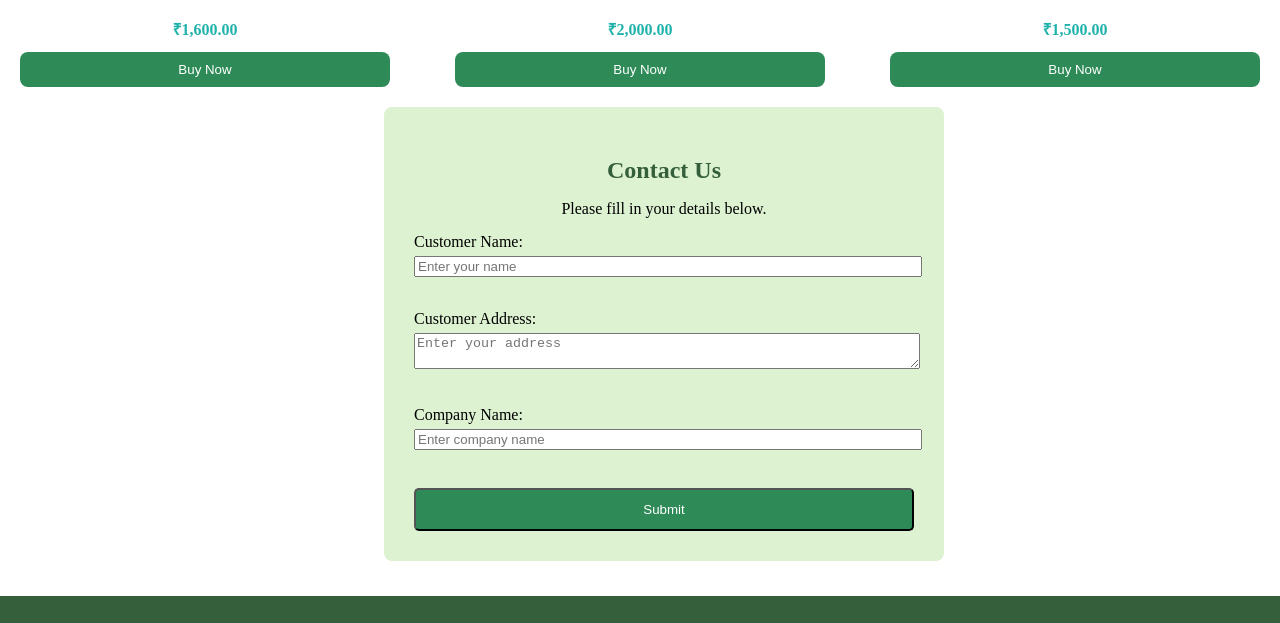
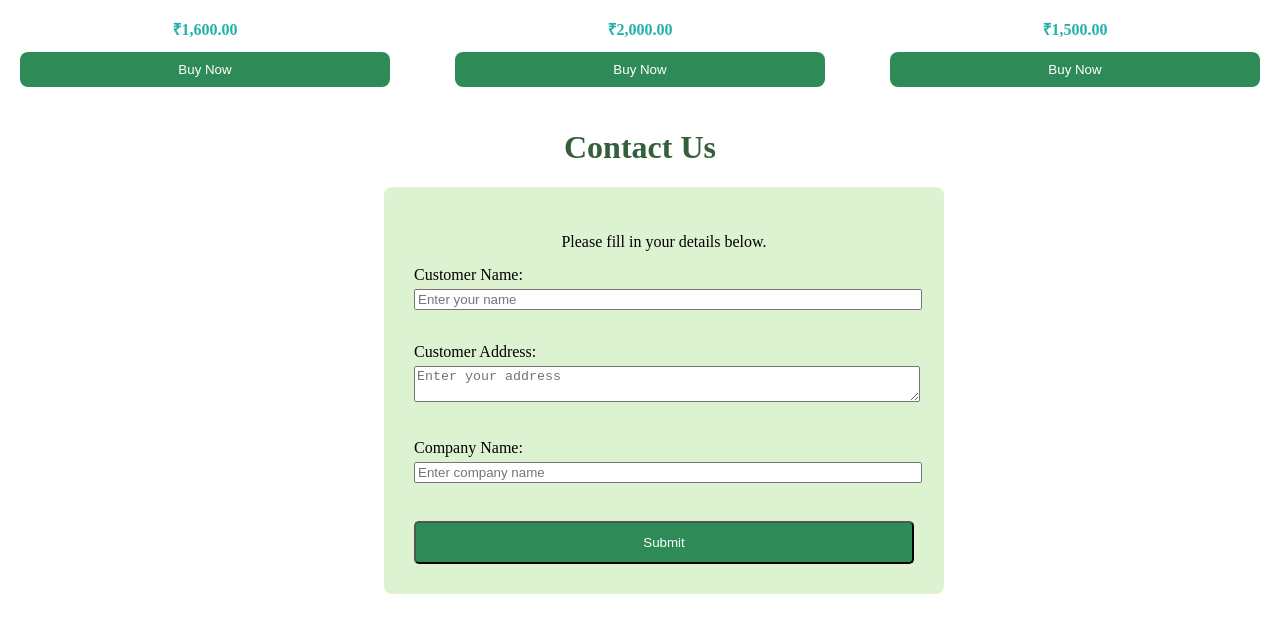
Before and after one commit to pangamsatwika/my-website, a plain HTML site: page index.html in a window 1280 px wide. Shown: the part 1627-2250 px from the top of the page. Drawn offline with Linux system fonts and the light colour scheme.

Commit message:
first commit

```diff
--- a/index.html
+++ b/index.html
@@ -64,8 +64,8 @@
             <button type="button" onclick="location.href='#contact'"> Buy Now </button>
         </div>
     </div>
+    <h1 class="contact">Contact Us</h1>
     <section class="contact-section" id="contact">
-        <h1>Contact Us</h1>
         <p>Please fill in your details below.</p>
         <form>
             <label for="customerName">Customer Name:</label>
--- a/style.css
+++ b/style.css
@@ -184,6 +184,10 @@ padding: 0;
     transform: translateY(-5px);
     background-color: #d0f0c0;
 }
+.contact{
+    text-align: center;
+    color: #355e3b ;
+}
 .contact-section{
     width: 500px;
     padding: 30px;
```
